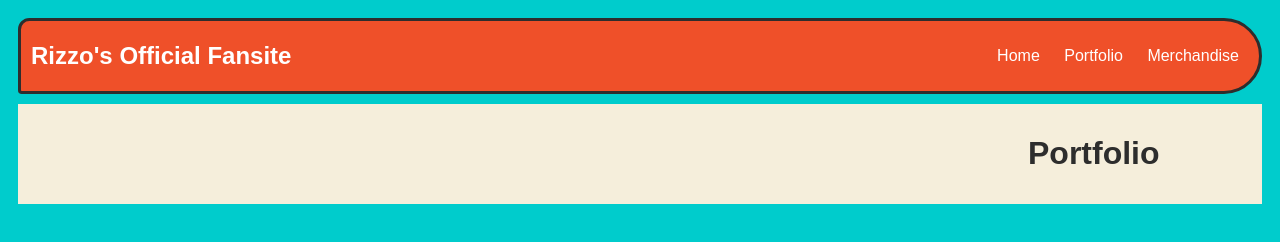
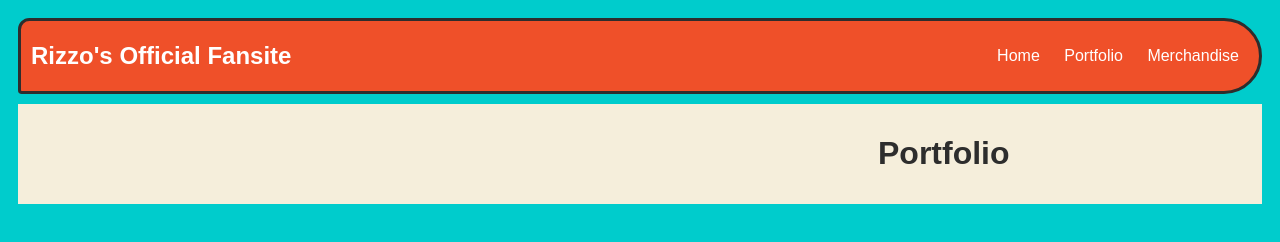
Before and after one commit to Codyarmand2170/Codyarmand2170.github.io, a plain HTML site: page portfolio.html in a window 1280 px wide. Drawn offline with nearby package versions, Linux system fonts and the light colour scheme; no server answers.

Commit message:
header final

```diff
--- a/portfolio.html
+++ b/portfolio.html
@@ -53,7 +53,7 @@
                 display: flex;
             }
             [class=content] {
-                margin-left: 1000px;
+                margin-left: 850px;
                 padding: 10px;
             }
         </style>
```
